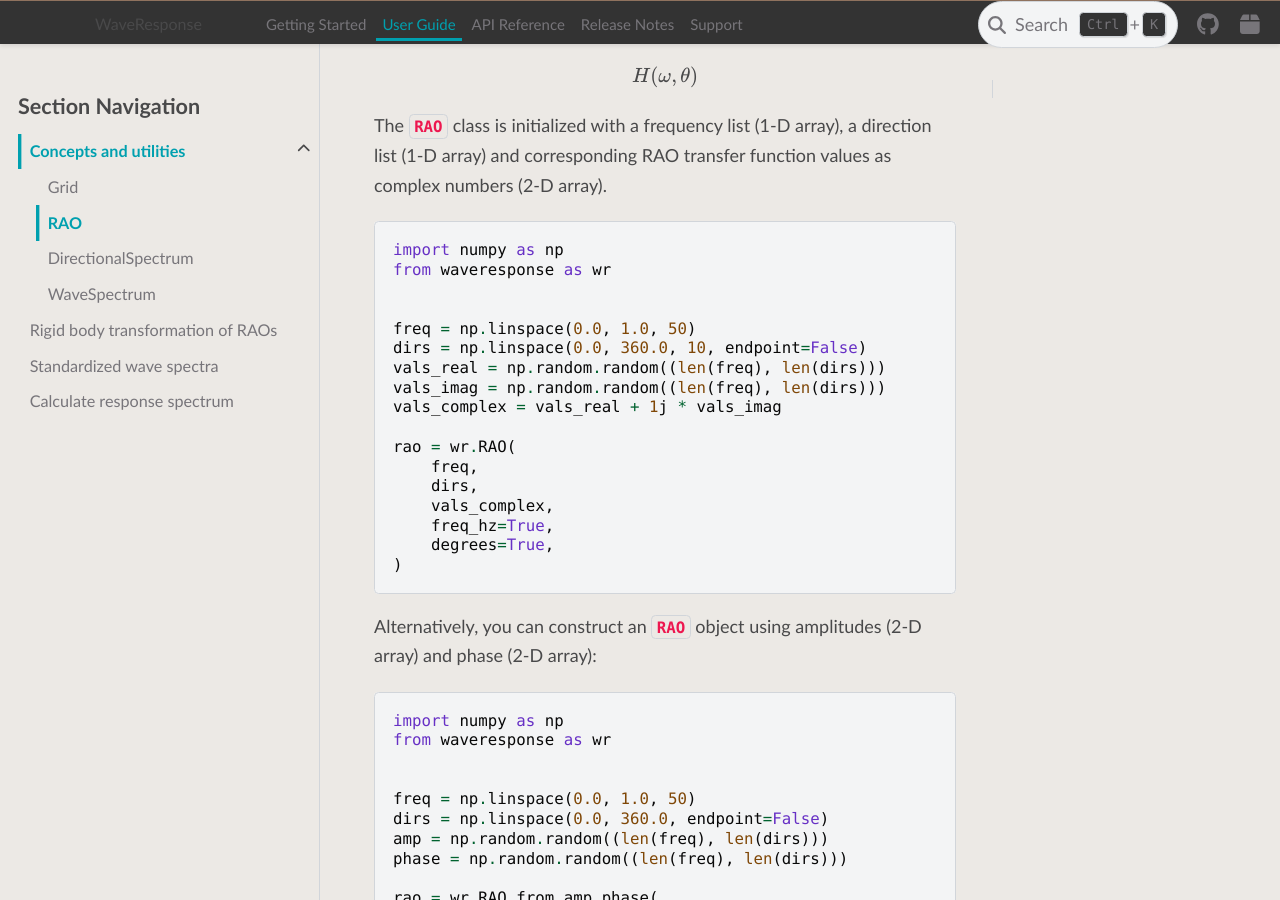
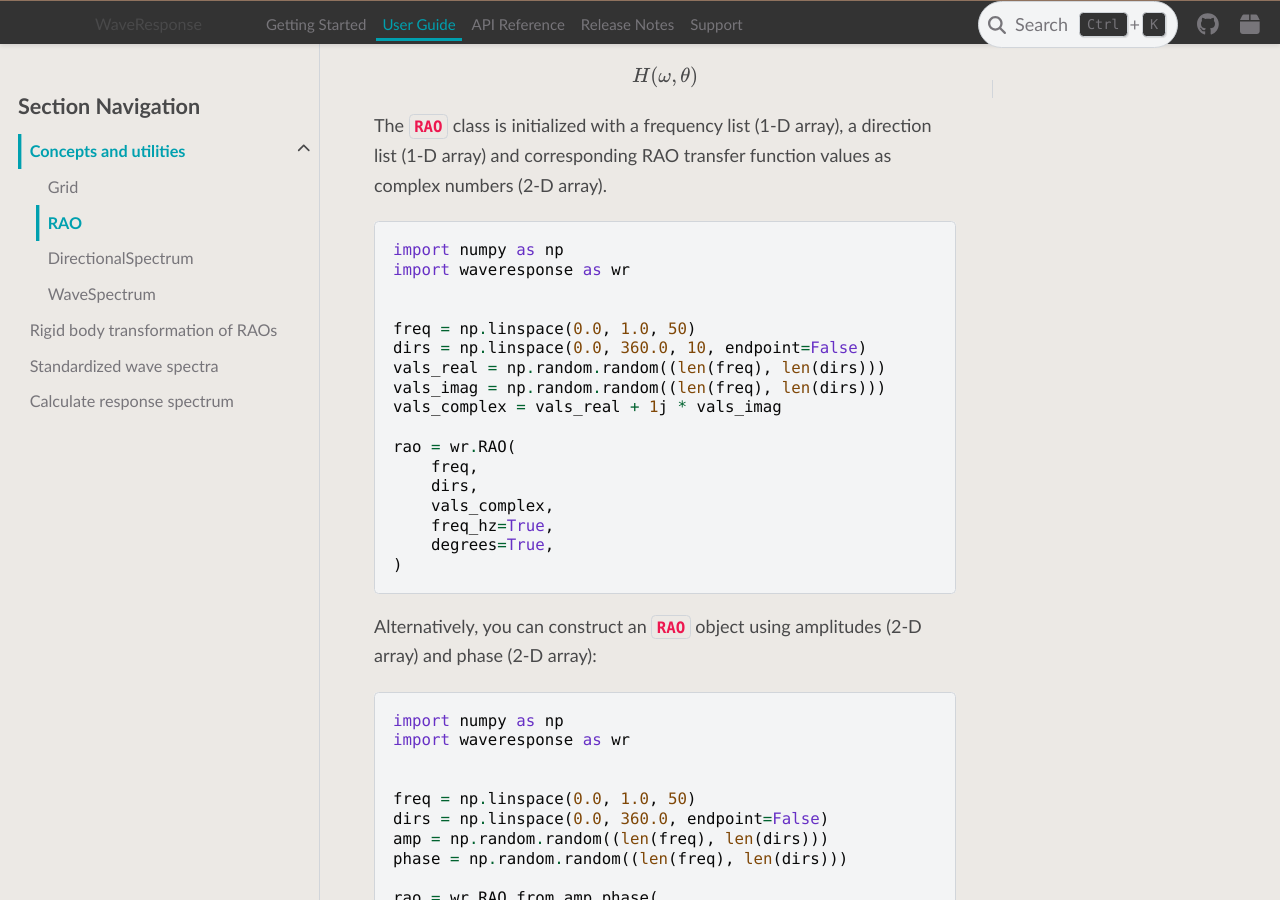
Before and after one commit to 4Subsea/waveresponse-python, a Sphinx documentation site: the page built from docs/user_guide/concepts_utils/rao.rst, in a window 1280 px wide and 900 px high, scrolled down 238 px. Built offline with Sphinx 7.4.7 and the PyData theme 0.15.4, drawn with Linux system fonts in a browser that asks for light colours.

Commit message:
fix typo in docs

```diff
--- a/docs/user_guide/concepts_utils/rao.rst
+++ b/docs/user_guide/concepts_utils/rao.rst
@@ -14,7 +14,7 @@ numbers (2-D array).
 .. code-block:: python
 
     import numpy as np
-    from waveresponse as wr
+    import waveresponse as wr
 
 
     freq = np.linspace(0.0, 1.0, 50)
@@ -37,7 +37,7 @@ Alternatively, you can construct an :class:`~waveresponse.RAO` object using ampl
 .. code-block:: python
 
     import numpy as np
-    from waveresponse as wr
+    import waveresponse as wr
 
 
     freq = np.linspace(0.0, 1.0, 50)
```
